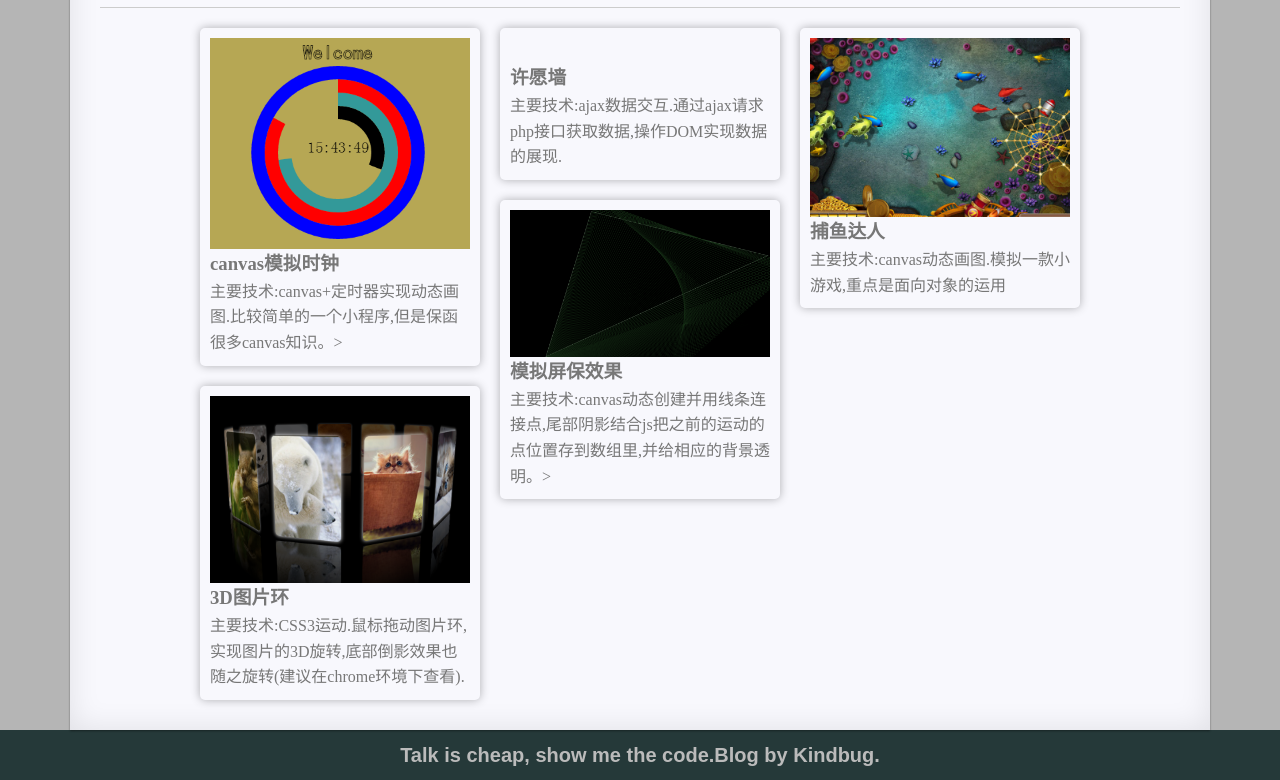
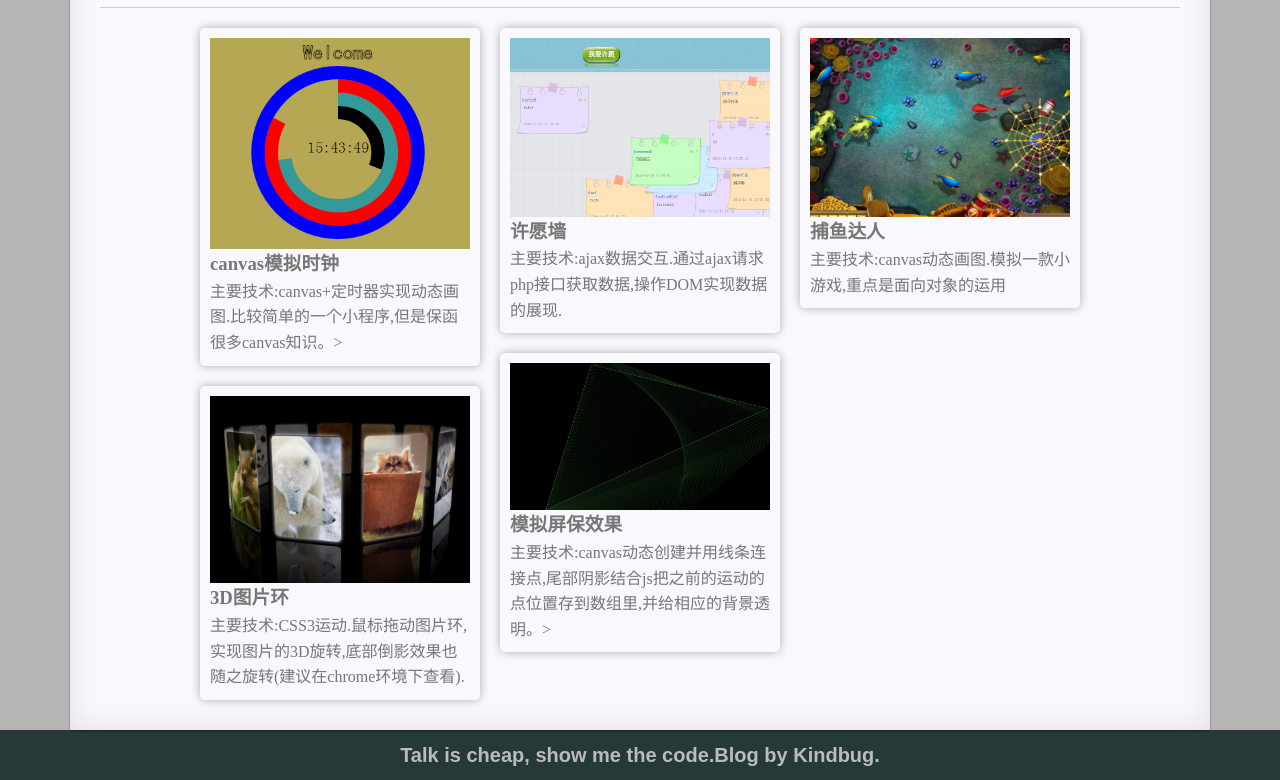
Before and after one commit to xingyada/xingyada.github.io, a plain HTML site: page demo.html in a window 1280 px wide. Shown: the part 121-901 px from the top of the page. Drawn offline with Linux system fonts and the light colour scheme.

Commit message:
20161115PM18

```diff
--- a/demo.html
+++ b/demo.html
@@ -72,7 +72,7 @@
 					<ul class="clearfix">
 						<li>
 							<a class="a-imgs" href="#">
-								<img src="">
+								<img src="imgs/mywish.png">
 							</a>
 							<h3>许愿墙</h3>
 							<p>主要技术:ajax数据交互.通过ajax请求php接口获取数据,操作DOM实现数据的展现.</p>
```
Also changed, not shown: imgs/mywish.png (added).
